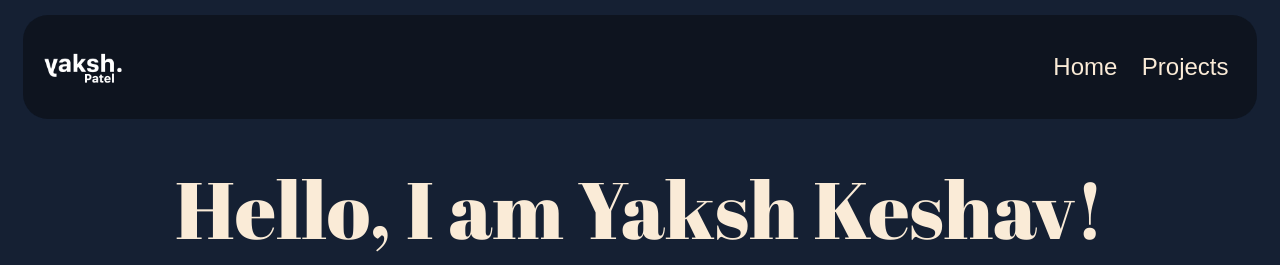
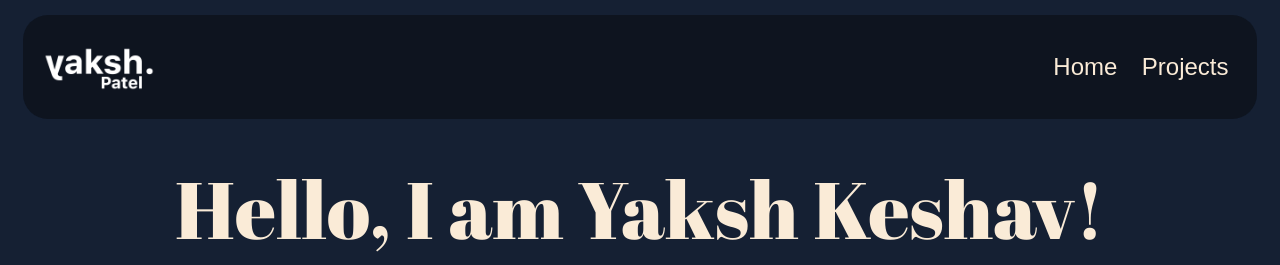
Before and after one commit to Yaksh391/Project-Identity, a Django app: page / in a window 1280 px wide. Shown: the top 265 px of the page. Run offline with Django 4.2, Linux system fonts and the light colour scheme; data comes from the database, SQL or seed files in the repository; some web fonts are replaced.

Commit message:
fixed header size

```diff
--- a/main/static/css/navbar.css
+++ b/main/static/css/navbar.css
@@ -35,6 +35,6 @@ li {
 }
 
 .navbar img {
-    height: 3.6rem;
+    height: 5rem;
     margin: 5px 5px 5px 1.55% ;
 }
```
